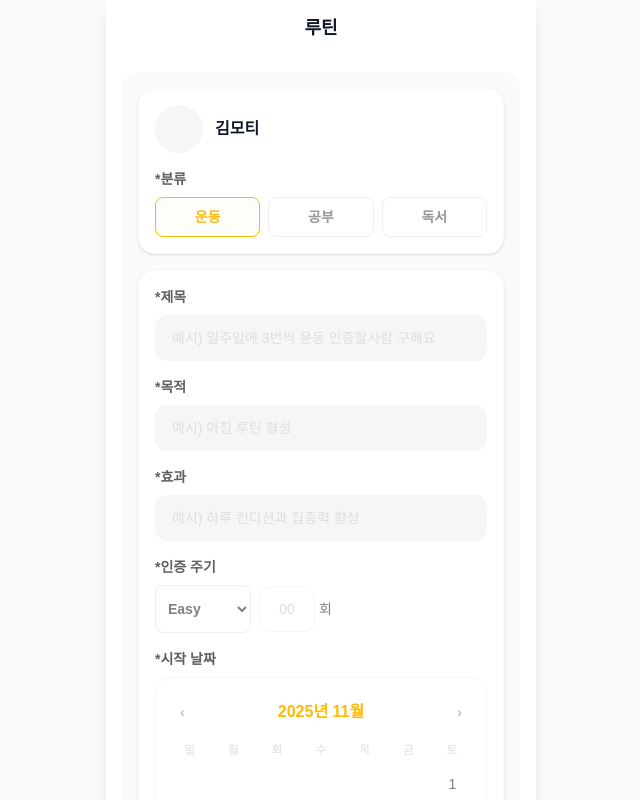
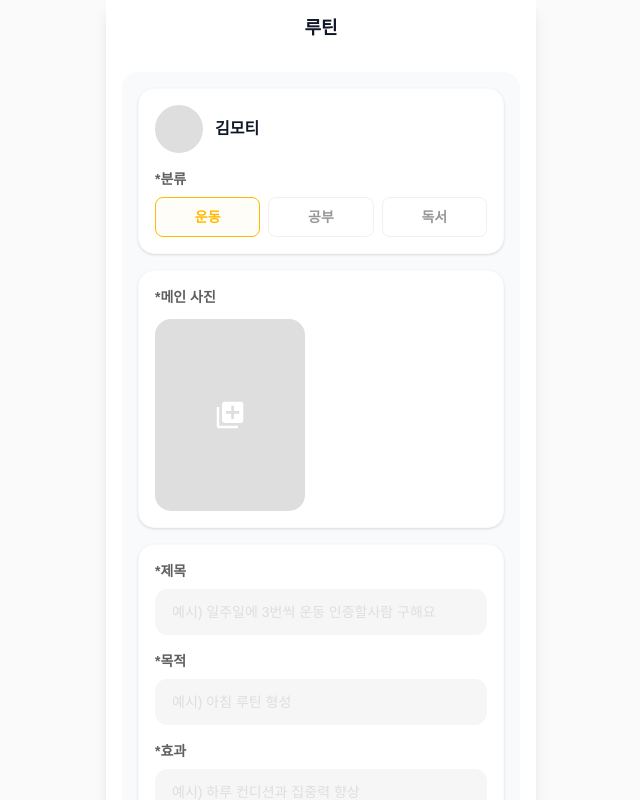
Before and after one commit to MEDILUX-club/Motiday, a React (Vite) app: page /routine/register in a window 1280 px wide. Shown: the top 800 px of the page, without its empty margins (319-959 px from the left). Built offline with nearby package versions, Linux system fonts and the light colour scheme.

Commit message:
feat:RoutineRegisterPage_MainImage수정완

```diff
--- a/src/pages/routine/RoutineRegisterPage.tsx
+++ b/src/pages/routine/RoutineRegisterPage.tsx
@@ -1,6 +1,7 @@
 import { useState } from 'react';
 import SubLayout from '../../components/layout/SubLayout';
 import InputField from '../../components/common/InputField';
+import mainPlaceholder from '../../assets/images/img_plus_box.png';
 
 const RoutineRegisterPage = () => {
   const [category, setCategory] = useState<'exercise' | 'study' | 'reading'>('exercise');
@@ -30,7 +31,7 @@ const RoutineRegisterPage = () => {
         {/* 프로필/분류 영역 */}
         <div className="bg-white rounded-2xl p-4 shadow-sm border border-gray-100 space-y-4">
           <div className="flex items-center gap-3">
-            <div className="h-12 w-12 rounded-full bg-gray-200" />
+            <div className="h-12 w-12 rounded-full bg-gray-400" />
             <div className="text-base font-semibold text-gray-900">김모티</div>
           </div>
 
@@ -59,6 +60,15 @@ const RoutineRegisterPage = () => {
               })}
             </div>
           </div>
+        </div>
+
+        {/* 메인 사진 영역 */}
+        <div className="bg-white rounded-2xl p-4 shadow-sm border border-gray-100 space-y-3">
+          <div className="text-sm font-semibold text-gray-800">*메인 사진</div>
+            <div className="h-48 w-full max-w-[150px] rounded-2xl bg-gray-400 flex items-center justify-center">
+              <img src={mainPlaceholder} alt="메인 사진 추가" className="h-8 w-8 object-contain" />
+            </div>
+
         </div>
 
         {/* 입력 필드 영역 */}
```
